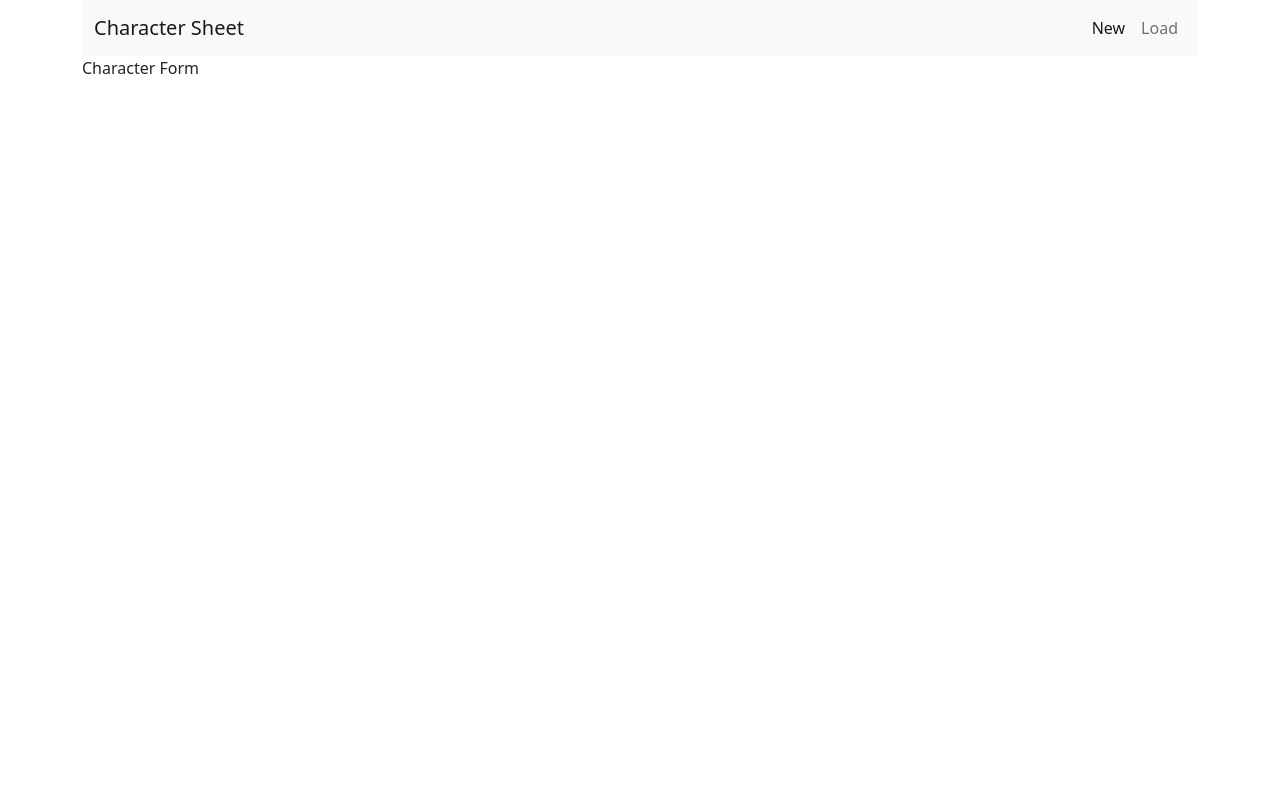
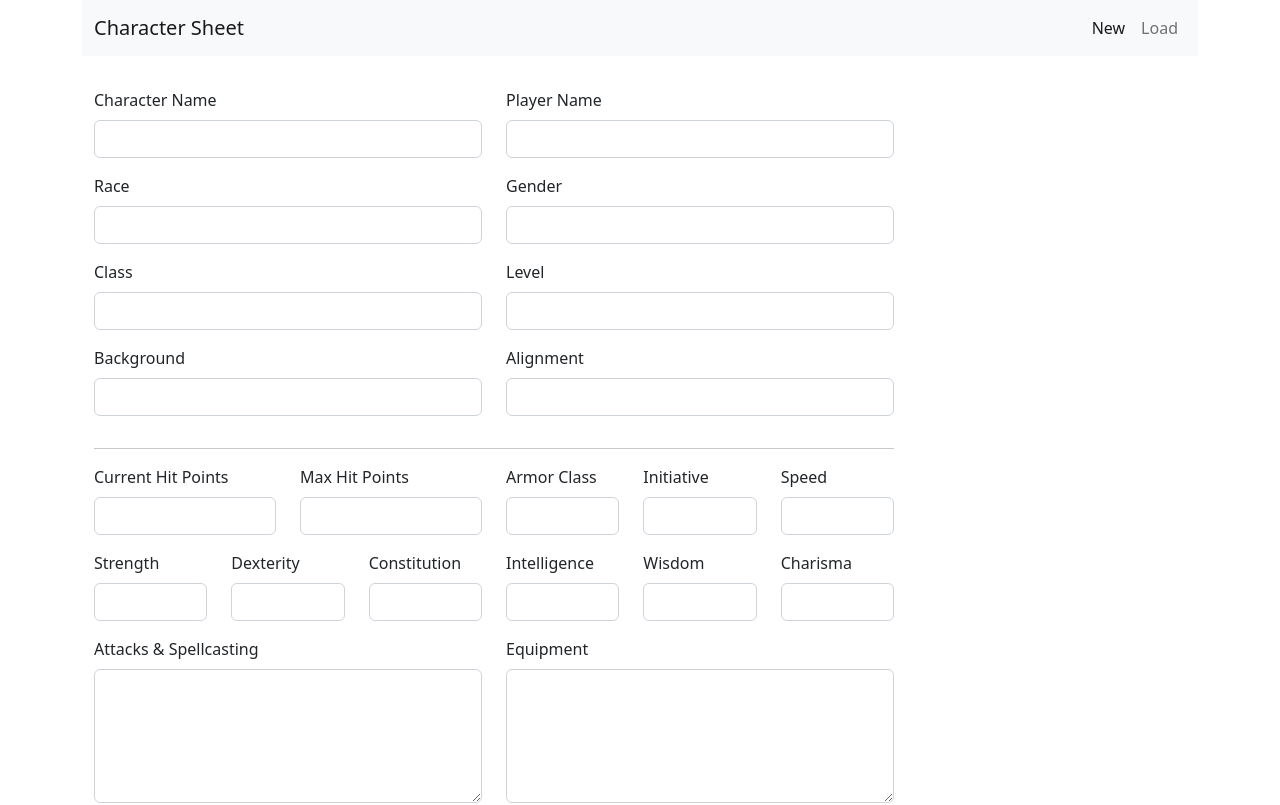
Before and after one commit to MitulMistry/character-sheet, a React (Create React App) app: page /new in a window 1280 px wide. Shown: the top 805 px of the page. Built offline with nearby package versions, Linux system fonts and the light colour scheme.

Commit message:
Implement general layout for the character form

```diff
--- /dev/null
+++ b/src/components/CharacterForm/CharacterForm.css
@@ -0,0 +1,8 @@
+.characterForm {
+  margin-top:2rem;
+  max-width: 800px;
+}
+
+.formButton {
+  text-align: right;
+}
--- a/src/components/CharacterForm/CharacterForm.tsx
+++ b/src/components/CharacterForm/CharacterForm.tsx
@@ -1,10 +1,261 @@
 import React from 'react';
+
+import Container from 'react-bootstrap/Container';
+import Row from 'react-bootstrap/Row';
+import Col from 'react-bootstrap/Col';
+import Button from 'react-bootstrap/Button';
+import Form from 'react-bootstrap/Form';
+
+import './CharacterForm.css';
 
 function CharacterForm() {
   return (
-    <div>
-      <p>Character Form</p>
-    </div>
+    <Container>
+      <Form className="characterForm">
+          <Row>
+            <Col xs={12} md={6}>
+              <Form.Group className="mb-3" controlId="characterName">
+                <Form.Label>Character Name</Form.Label>
+                <Form.Control type="text" />
+              </Form.Group>
+            </Col>
+
+            <Col xs={12} md={6}>
+              <Form.Group className="mb-3" controlId="playerName">
+                <Form.Label>Player Name</Form.Label>
+                <Form.Control type="text" />
+              </Form.Group>
+            </Col>
+          </Row>
+
+          <Row>
+            <Col xs={12} md={6}>
+              <Form.Group className="mb-3" controlId="race">
+                <Form.Label>Race</Form.Label>
+                <Form.Control type="text" />
+              </Form.Group>
+            </Col>
+
+            <Col xs={12} md={6}>
+              <Form.Group className="mb-3" controlId="gender">
+                <Form.Label>Gender</Form.Label>
+                <Form.Control type="text" />
+              </Form.Group>
+            </Col>
+          </Row>
+
+          <Row>
+            <Col xs={12} md={6}>
+              <Form.Group className="mb-3" controlId="class">
+                <Form.Label>Class</Form.Label>
+                <Form.Control type="text" />
+              </Form.Group>
+            </Col>
+
+            <Col xs={12} md={6}>
+              <Form.Group className="mb-3" controlId="playerName">
+                <Form.Label>Level</Form.Label>
+                <Form.Control type="text" />
+              </Form.Group>
+            </Col>
+          </Row>
+
+          <Row>
+            <Col xs={12} md={6}>
+              <Form.Group className="mb-3" controlId="background">
+                <Form.Label>Background</Form.Label>
+                <Form.Control type="text" />
+              </Form.Group>
+            </Col>
+
+            <Col xs={12} md={6}>
+              <Form.Group className="mb-3" controlId="alignment">
+                <Form.Label>Alignment</Form.Label>
+                <Form.Control type="text" />
+              </Form.Group>
+            </Col>
+          </Row>
+
+          <hr />
+
+          <Row>
+            <Col xs={6} md={3}>
+              <Form.Group className="mb-3" controlId="currentHitPoints">
+                <Form.Label>Current Hit Points</Form.Label>
+                <Form.Control type="text" />
+              </Form.Group>
+            </Col>
+
+            <Col xs={6} md={3}>
+              <Form.Group className="mb-3" controlId="maxHitPoints">
+                <Form.Label>Max Hit Points</Form.Label>
+                <Form.Control type="text" />
+              </Form.Group>
+            </Col>
+
+            <Col xs={6} md={2}>
+              <Form.Group className="mb-3" controlId="armorClass">
+                <Form.Label>Armor Class</Form.Label>
+                <Form.Control type="text" />
+              </Form.Group>
+            </Col>
+
+            <Col xs={6} md={2}>
+              <Form.Group className="mb-3" controlId="initiative">
+                <Form.Label>Initiative</Form.Label>
+                <Form.Control type="text" />
+              </Form.Group>
+            </Col>
+
+            <Col xs={6} md={2}>
+              <Form.Group className="mb-3" controlId="speed">
+                <Form.Label>Speed</Form.Label>
+                <Form.Control type="text" />
+              </Form.Group>
+            </Col>
+          </Row>
+
+          <Row>
+            <Col xs={6} md={2}>
+              <Form.Group className="mb-3" controlId="strength">
+                <Form.Label>Strength</Form.Label>
+                <Form.Control type="text" />
+              </Form.Group>
+            </Col>
+
+            <Col xs={6} md={2}>
+              <Form.Group className="mb-3" controlId="dexterity">
+                <Form.Label>Dexterity</Form.Label>
+                <Form.Control type="text" />
+              </Form.Group>
+            </Col>
+
+            <Col xs={6} md={2}>
+              <Form.Group className="mb-3" controlId="constitution">
+                <Form.Label>Constitution</Form.Label>
+                <Form.Control type="text" />
+              </Form.Group>
+            </Col>
+
+            <Col xs={6} md={2}>
+              <Form.Group className="mb-3" controlId="intelligence">
+                <Form.Label>Intelligence</Form.Label>
+                <Form.Control type="text" />
+              </Form.Group>
+            </Col>
+
+            <Col xs={6} md={2}>
+              <Form.Group className="mb-3" controlId="wisdom">
+                <Form.Label>Wisdom</Form.Label>
+                <Form.Control type="text" />
+              </Form.Group>
+            </Col>
+
+            <Col xs={6} md={2}>
+              <Form.Group className="mb-3" controlId="charisma">
+                <Form.Label>Charisma</Form.Label>
+                <Form.Control type="text" />
+              </Form.Group>
+            </Col>
+          </Row>
+
+          <Row>
+            <Col xs={12} md={6}>
+              <Form.Group className="mb-3" controlId="attacksAndSpellcasting">
+                <Form.Label>Attacks & Spellcasting</Form.Label>
+                <Form.Control as="textarea" rows={5} />
+              </Form.Group>
+            </Col>
+
+            <Col xs={12} md={6}>
+              <Form.Group className="mb-3" controlId="Equipment">
+                <Form.Label>Equipment</Form.Label>
+                <Form.Control as="textarea" rows={5} />
+              </Form.Group>
+            </Col>
+          </Row>
+
+          <Row>
+            <Col xs={12} md={6}>
+              <Form.Group className="mb-3" controlId="savingThrows">
+                <Form.Label>Saving Throws</Form.Label>
+                <Form.Control as="textarea" rows={5} />
+              </Form.Group>
+            </Col>
+
+            <Col xs={12} md={6}>
+              <Form.Group className="mb-3" controlId="Skills">
+                <Form.Label>Skills</Form.Label>
+                <Form.Control as="textarea" rows={5} />
+              </Form.Group>
+            </Col>
+          </Row>
+
+          <hr />
+
+          <Row>
+            <Col xs={12} md={6}>
+              <Form.Group className="mb-3" controlId="personalityTraits">
+                <Form.Label>Personality Traits</Form.Label>
+                <Form.Control type="text" />
+              </Form.Group>
+            </Col>
+
+            <Col xs={12} md={6}>
+              <Form.Group className="mb-3" controlId="ideals">
+                <Form.Label>Ideals</Form.Label>
+                <Form.Control type="text" />
+              </Form.Group>
+            </Col>
+          </Row>
+
+          <Row>
+            <Col xs={12} md={6}>
+              <Form.Group className="mb-3" controlId="bonds">
+                <Form.Label>Bonds</Form.Label>
+                <Form.Control type="text" />
+              </Form.Group>
+            </Col>
+
+            <Col xs={12} md={6}>
+              <Form.Group className="mb-3" controlId="flaws">
+                <Form.Label>Flaws</Form.Label>
+                <Form.Control type="text" />
+              </Form.Group>
+            </Col>
+          </Row>
+
+          <Row>
+            <Col xs={12}>
+              <Form.Group className="mb-3" controlId="biography">
+                <Form.Label>Biography</Form.Label>
+                <Form.Control as="textarea" rows={5} />
+              </Form.Group>
+            </Col>
+          </Row>
+
+          <hr />
+
+          <Row>
+            <Col xs={12}>
+              <Form.Group className="mb-3" controlId="other">
+                <Form.Label>Other</Form.Label>
+                <Form.Control as="textarea" rows={5} />
+              </Form.Group>
+            </Col>
+          </Row>
+
+          <Row>
+            <Col xs={12}>
+              <div className="formButton">
+                <Button variant="primary" type="submit">
+                  Submit
+                </Button>
+              </div>
+            </Col>
+          </Row>
+      </Form>
+    </Container>
   );
 }
 
```
